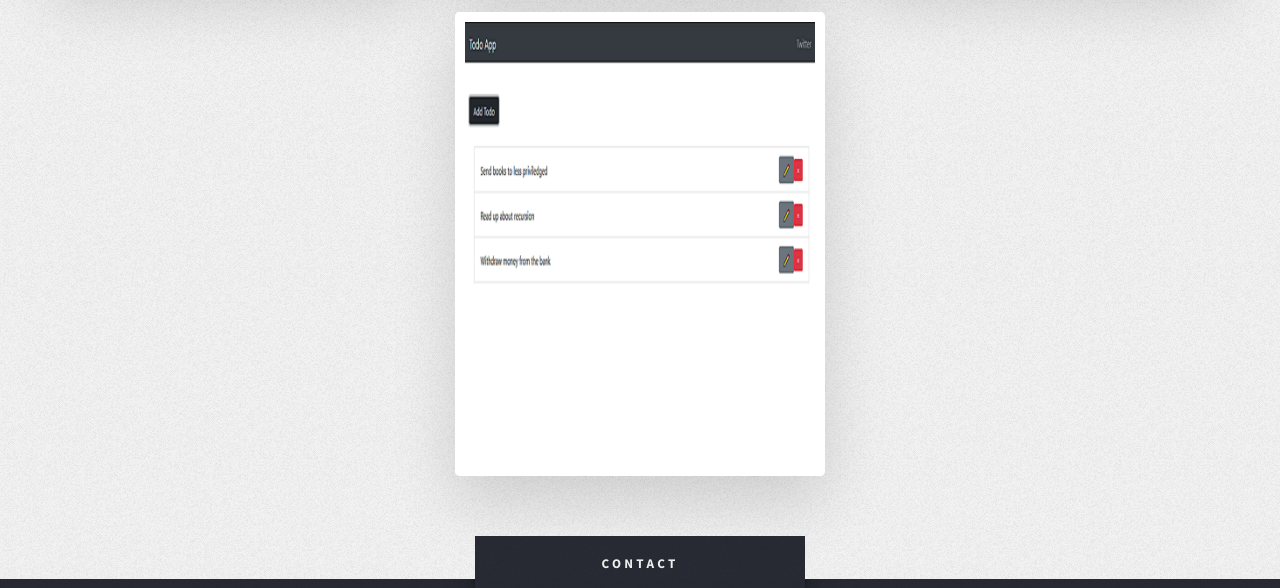
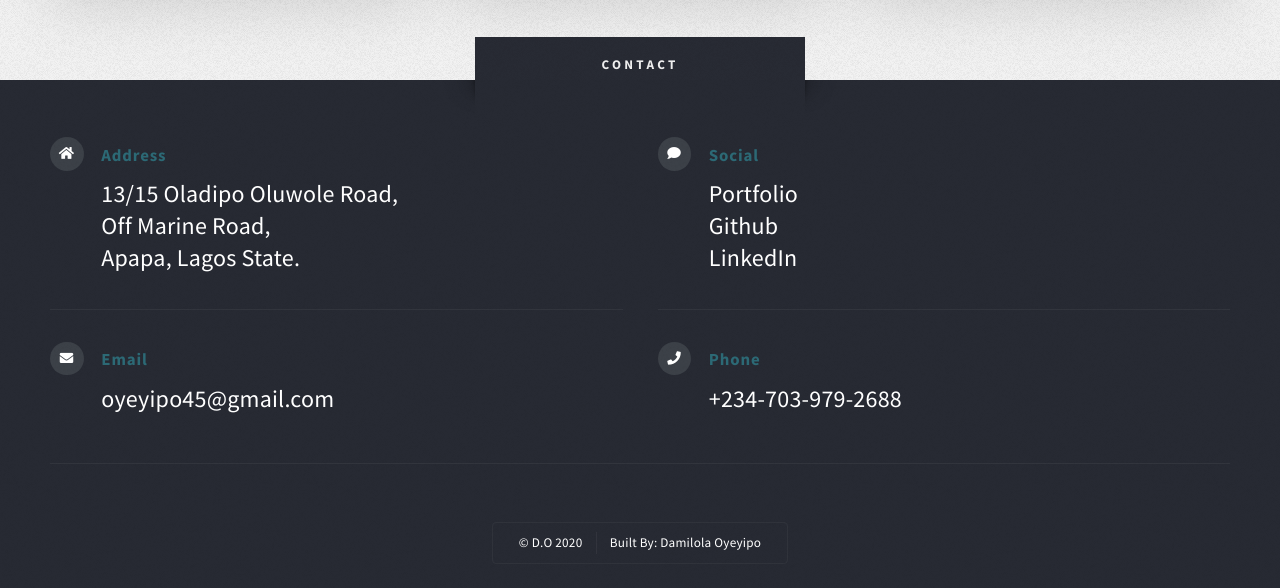
Before and after one commit to oyeyipo45/portfolio, a website: page index.html in a window 1280 px wide. Shown: the part 1460-2048 px from the top of the page. Drawn offline with Linux system fonts and the light colour scheme.

Commit message:
updated resume link

```diff
--- a/index.html
+++ b/index.html
@@ -26,7 +26,7 @@
 								<li><a href="#projects">Projects</a></li>
 
 								<li><a href="#contact" >Contact</a></li>
-								<li><a target="_blank" href="https://docs.google.com/document/d/15xC1bC8c9-Q9t1qhCZcb9Hg0W_LwG_WRTQh5IbHdxKE/edit?usp=sharing" >Resume</a></li>
+								<li><a target="_blank" href="https://docs.google.com/document/d/1tNAf7w2-zSiWgbFuSSat61FqtzuSZtDy9-DsSPnmP3M/edit?usp=sharing" >Resume</a></li>
 							</ul>
 						</nav>
 
@@ -157,30 +157,7 @@
 
 
 
-							<div class="col-4 col-12-medium">
-								<section class="highlight">
-									<div class="card">
-										<div class="card__side card__side--front">
 
-											 <a href="https://mern-stack-todo-app.herokuapp.com/" target="_blank" class="image featured "><img src="images/mern-stack-todo-app.png" alt="" /></a>
-
-										</div>
-										<div class="card__side card__side--back card__side--back-1">
-
-											<div class="card-cover">
-												<h3><a href="https://mern-stack-todo-app.herokuapp.com/" target="_blank">MERN STACK TODO APP</a></h3>
-												<p>A simple Todo App showing intrinsic CRUD operations</p>
-												<p><h3>Technologies</h3>React Js, Redux, JavaScript, Node Js, Express Js, MongoDB</p>
-
-												<ul class="actions">
-													<li><a href="https://mern-stack-todo-app.herokuapp.com/" target="_blank" class="button style1">View Project</a></li>
-													<li><a href="https://github.com/oyeyipo45/mern-stack-todoApp" target="_blank" class="button style1">View Github</a></li>
-												</ul>
-											</div>
-										 </div>
-									</div>
-								</section>
-							</div>
 
 
 
@@ -205,8 +182,8 @@
 												<section>
 													<h3 class="icon solid fa-home">Address</h3>
 													<p class="footer-list-color nobr-skills-footer">
-														13/15 Ladipo Oluwole Road Off Marine Road,
-														<br> Liverpool,
+														13/15 Oladipo Oluwole Road,
+														<br> Off Marine Road,
 														<br>Apapa, Lagos State.
 													</p>
 												</section>
@@ -215,8 +192,9 @@
 												<section>
 													<h3 class="icon solid fa-comment">Social</h3>
 													<p class="nobr-skills-footer">
+														<a href="https://oyeyipo45.netlify.app/">Portfolio</a><br />
 														<a href="https://github.com/oyeyipo45">Github</a><br />
-														<a href="https://linkedin.com/in/damilola-oyeyipo-17a91215a">linkedin</a><br />
+														<a href="https://linkedin.com/in/damilola-oyeyipo-17a91215a">LinkedIn</a><br />
 
 													</p>
 												</section>
```
